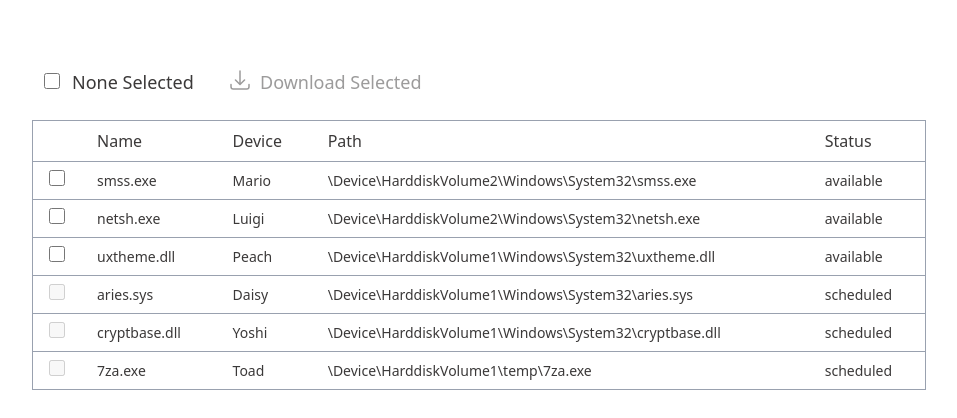
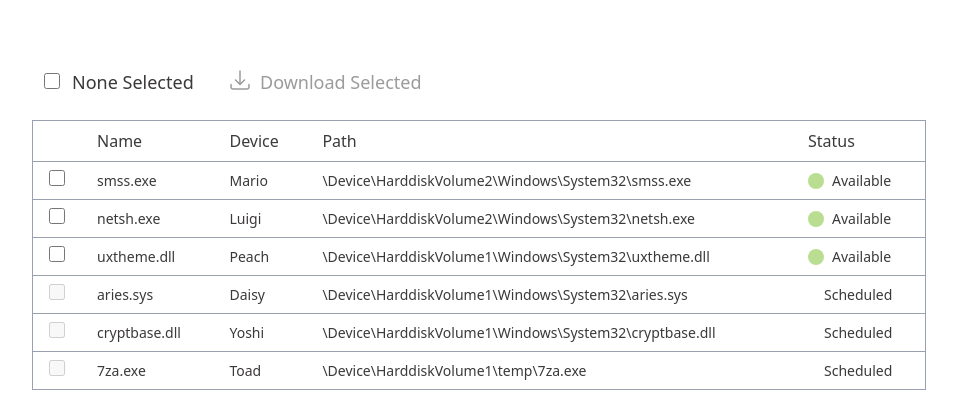
Before and after one commit to rahulrapatwar/file-download, a React (Vite) app: page / in a window 1280 px wide. Shown: the top 418 px of the page, without its empty margins (12-969 px from the left). Built offline with nearby package versions, Linux system fonts and the light colour scheme.

Commit message:
fix table row component to render optional element

```diff
--- a/src/components/TableRow.tsx
+++ b/src/components/TableRow.tsx
@@ -26,7 +26,7 @@ export function TableRow<T>({
       </td>
       {columns.map((column) => (
         <td key={column.key} className="px-4 py-2">
-          {(item as any)[column.key]}
+          {column.render ? column.render(item) : (item as any)[column.key]}
         </td>
       ))}
     </tr>
```
